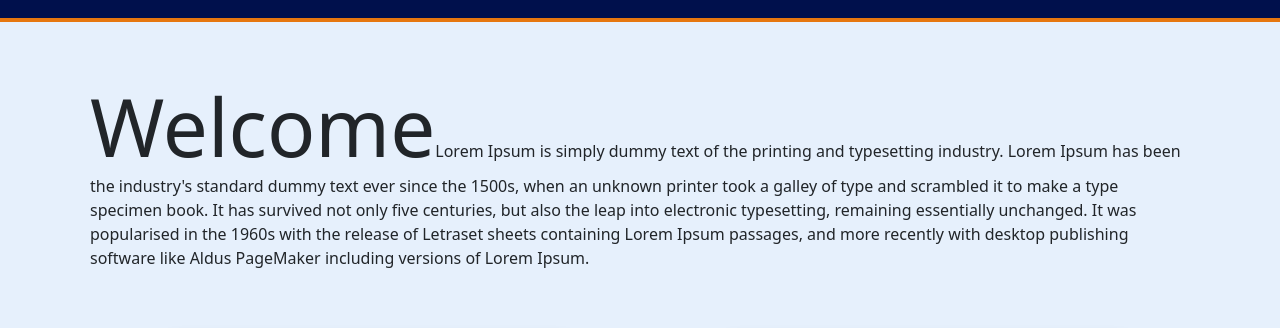
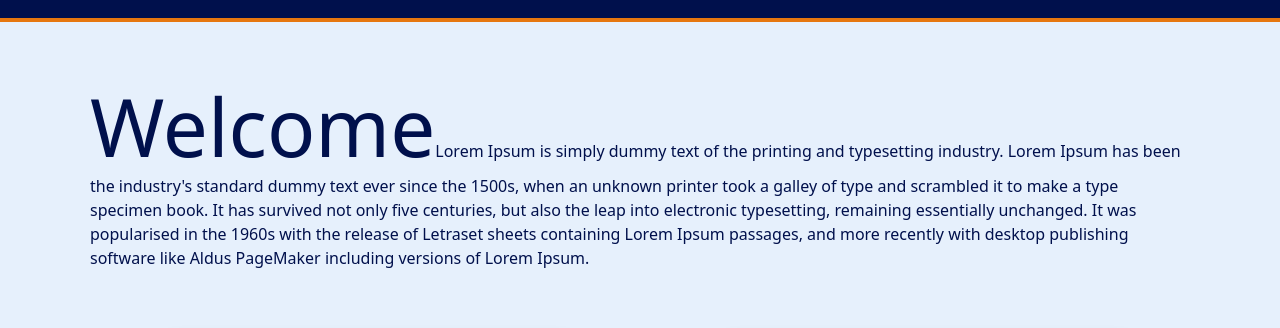
Before and after one commit to bthalpin/Raffles-of-Love, a React (Create React App) app in the folder client/: page / in a window 1280 px wide. Shown: the part 120-448 px from the top of the page. Built offline with nearby package versions, Linux system fonts and the light colour scheme; no server answers.

Commit message:
added styling to charity.css

```diff
--- a/client/src/pages/Charity/charity.css
+++ b/client/src/pages/Charity/charity.css
@@ -1,6 +1,7 @@
 .charityPage{
     margin-bottom:8rem;
 }
+
 .charityLink{
     text-decoration: none;
     color:black;
@@ -23,3 +24,11 @@
     width:20rem;
     margin:auto;
 }
+
+.display-1 {
+    color: var(--royal);
+}
+
+p {
+    color: var(--royal);
+}
```
